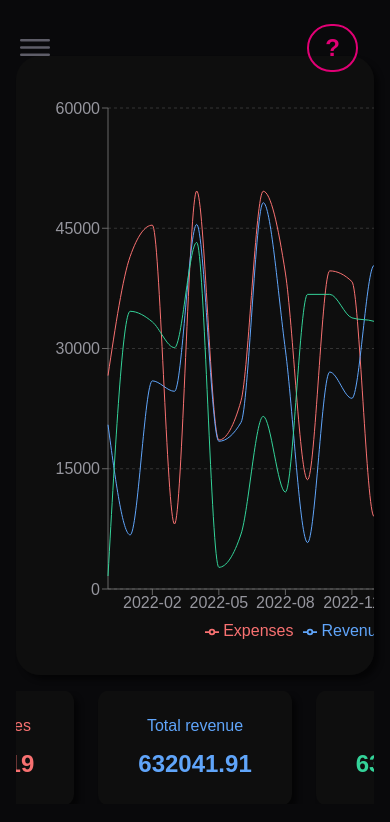
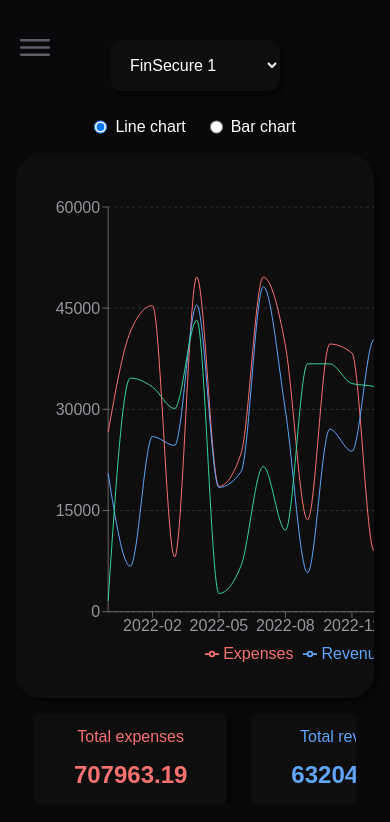
Before and after one commit to MrDalo/telekom-intern, a Next.js app in the folder nextjs-app/: page /graph in a window 390 px wide. Shown: the top 822 px of the page. Built offline with nearby package versions, Linux system fonts and the light colour scheme; a web font is replaced by a local one.

Commit message:
feat: Created chart filtering | Clean app from unused code | Edit some CSS from responsivity

```diff
--- a/nextjs-app/package.json
+++ b/nextjs-app/package.json
@@ -11,6 +11,7 @@
   "dependencies": {
     "@radix-ui/react-checkbox": "^1.0.4",
     "@radix-ui/react-hover-card": "^1.0.7",
+    "@radix-ui/react-radio-group": "^1.1.3",
     "@radix-ui/react-slot": "^1.0.2",
     "@tanstack/react-table": "^8.10.7",
     "@types/recharts": "^1.8.27",
--- a/nextjs-app/src/components/(graph)/bar-graph.tsx
+++ b/nextjs-app/src/components/(graph)/bar-graph.tsx
@@ -13,10 +13,10 @@ import {
 import CustomTooltip from './custome-tooltip';
 
 type Props = {
-	data: Entity[];
+	entryData: MonthlyData[];
 };
 
-const BarGraph = ({ data }: Props) => {
+const BarGraph = ({ entryData }: Props) => {
 	return (
 		<ResponsiveContainer
 			width={'100%'}
@@ -24,7 +24,7 @@ const BarGraph = ({ data }: Props) => {
 			className="!min-w-[600px]"
 		>
 			<BarChart
-				data={data[0].monthlyData.sort((a: MonthlyData, b: MonthlyData) =>
+				data={entryData.sort((a: MonthlyData, b: MonthlyData) =>
 					a.date > b.date ? 1 : -1
 				)}
 				margin={{ top: 20, right: 30, left: 0, bottom: 0 }}
--- a/nextjs-app/src/components/(graph)/graph-component.tsx
+++ b/nextjs-app/src/components/(graph)/graph-component.tsx
@@ -1,42 +1,38 @@
 'use client';
 import { Entity, MonthlyData } from '@/app/types/interfaces';
 import React, { useState } from 'react';
-import {
-	Area,
-	CartesianGrid,
-	ReferenceLine,
-	XAxis,
-	YAxis,
-	AreaChart,
-	ResponsiveContainer,
-	Tooltip,
-	Legend,
-	LineChart,
-	Line,
-	Bar,
-	BarChart
-} from 'recharts';
-import CustomTooltip from './custome-tooltip';
 import LineGraph from './line-graph';
+import Stats from './stats';
 import BarGraph from './bar-graph';
-import Stats from './stats';
+import GraphFilter from './graph-filter';
 
 type Props = {
 	data: Entity[];
 };
 
 const Graph = ({ data }: Props) => {
-	const [filteredData, setFilteredData] = useState<Entity[]>(data);
+	const [isLineChart, setIsLineChart] = useState<boolean>(true);
+
+	const [filteredData, setFilteredData] = useState<MonthlyData[]>(
+		data.filter(entity => entity.id === 1)[0].monthlyData
+	);
 
 	return (
 		<div className="flex h-full w-full flex-col items-center justify-start gap-4">
-			<div></div>
+			<GraphFilter
+				data={data}
+				setFilteredData={setFilteredData}
+				setIsLineChart={setIsLineChart}
+			/>
 			{/* <div className=" h-5/6  w-[100%] overflow-auto rounded-3xl bg-[#0e0e0e] p-8 text-white "> */}
 			<div className=" nav-box-shadow  h-5/6 w-[100%] overflow-auto rounded-3xl bg-[#0e0e0e] p-8 text-white md:w-[calc(100%-60px)]">
-				<LineGraph data={data} />
-				{/* <BarGraph data={data} /> */}
+				{isLineChart ? (
+					<LineGraph entryData={filteredData} />
+				) : (
+					<BarGraph entryData={filteredData} />
+				)}
 			</div>
-			<Stats data={data} />
+			<Stats entryData={filteredData} />
 		</div>
 	);
 };
--- /dev/null
+++ b/nextjs-app/src/components/(graph)/graph-filter.tsx
@@ -0,0 +1,74 @@
+import React from 'react';
+import data from '../../app/data/data';
+import { Entity, MonthlyData } from '@/app/types/interfaces';
+
+type Props = {
+	data: Entity[];
+	setFilteredData: React.Dispatch<React.SetStateAction<MonthlyData[]>>;
+	setIsLineChart: React.Dispatch<React.SetStateAction<boolean>>;
+};
+
+const GraphFilter = ({ data, setFilteredData, setIsLineChart }: Props) => {
+	return (
+		<div className=" flex flex-col flex-nowrap items-center justify-center gap-6 sm:flex-row">
+			<select
+				className=" nav-box-shadow rounded-xl bg-[#0e0e0e] p-4 text-white"
+				placeholder="Select Company"
+				defaultValue={data.sort((a, b) => (a.id > b.id ? 1 : -1))[0].company}
+				onChange={e => {
+					const selectedEntity = data.filter(
+						entity => entity.company === e.target.value
+					);
+					setFilteredData(selectedEntity[0].monthlyData);
+				}}
+			>
+				{data.map(entity => (
+					<option
+						key={entity.company}
+						value={entity.company}
+						className="bg-[#0e0e0e] font-teleGrotesk text-[#96969E]"
+					>
+						{entity.company}
+					</option>
+				))}
+			</select>
+
+			<form
+				onSubmit={e => {
+					e.preventDefault;
+				}}
+				className="flex flex-row flex-nowrap items-center justify-center gap-6"
+			>
+				<fieldset className=" flex flex-row gap-6">
+					<div className=" flex flex-row gap-2">
+						<input
+							type="radio"
+							id="line-chart"
+							name="chart"
+							value={'lineChart'}
+							defaultChecked
+							onChange={() => setIsLineChart(true)}
+						/>
+						<label htmlFor="line-chart" className="text-white">
+							Line chart
+						</label>
+					</div>
+					<div className=" flex flex-row gap-2">
+						<input
+							type="radio"
+							id="bar-chart"
+							name="chart"
+							value={'barChart'}
+							onChange={() => setIsLineChart(false)}
+						/>
+						<label htmlFor="bar-chart" className="text-white">
+							Bar chart
+						</label>
+					</div>
+				</fieldset>
+			</form>
+		</div>
+	);
+};
+
+export default GraphFilter;
--- a/nextjs-app/src/components/(graph)/line-graph.tsx
+++ b/nextjs-app/src/components/(graph)/line-graph.tsx
@@ -13,10 +13,10 @@ import {
 import CustomTooltip from './custome-tooltip';
 
 type Props = {
-	data: Entity[];
+	entryData: MonthlyData[];
 };
 
-const LineGraph = ({ data }: Props) => {
+const LineGraph = ({ entryData }: Props) => {
 	return (
 		<ResponsiveContainer
 			width={'100%'}
@@ -24,7 +24,7 @@ const LineGraph = ({ data }: Props) => {
 			className="!min-w-[600px]"
 		>
 			<LineChart
-				data={data[0].monthlyData.sort((a: MonthlyData, b: MonthlyData) =>
+				data={entryData.sort((a: MonthlyData, b: MonthlyData) =>
 					a.date > b.date ? 1 : -1
 				)}
 				margin={{ top: 20, right: 30, left: 0, bottom: 0 }}
--- a/nextjs-app/src/components/(graph)/stats.tsx
+++ b/nextjs-app/src/components/(graph)/stats.tsx
@@ -1,38 +1,39 @@
-import { Entity } from '@/app/types/interfaces';
+import { Entity, MonthlyData } from '@/app/types/interfaces';
 import React from 'react';
 
 type Props = {
-	data: Entity[];
+	entryData: MonthlyData[];
 };
 
-const Stats = ({ data }: Props) => {
-	const expenses = data[0].monthlyData.reduce(
+const Stats = ({ entryData }: Props) => {
+	const expenses = entryData.reduce(
 		(accumulator, value) => accumulator + value.Expenses,
 		0
 	);
-	const revenue = data[0].monthlyData.reduce(
+	const revenue = entryData.reduce(
 		(accumulator, value) => accumulator + value.Revenue,
 		0
 	);
-	const profit = data[0].monthlyData.reduce(
+	const profit = entryData.reduce(
 		(accumulator, value) => accumulator + value.Profit,
 		0
 	);
+
 	return (
-		<div className="flex w-full flex-row  items-center justify-center gap-6 overflow-x-auto overflow-y-hidden">
-			<div className="nav-box-shadow flex flex-col flex-nowrap items-center justify-center gap-2 rounded-xl bg-[#0e0e0e] px-10 py-6">
+		<div className="flex w-[90%] flex-row flex-nowrap items-center justify-start gap-6 overflow-x-auto overflow-y-hidden md:justify-center">
+			<div className="nav-box-shadow flex flex-col flex-nowrap items-center justify-center gap-2 rounded-2xl bg-[#0e0e0e] px-10 py-5">
 				<p className=" text-[1rem] text-[#F87171]">Total expenses </p>
 				<p className="text-[1.5rem] font-bold text-[#F87171]">
 					{Math.round(expenses * 100) / 100}
 				</p>
 			</div>
-			<div className="nav-box-shadow flex flex-col flex-nowrap items-center justify-center gap-2 rounded-xl bg-[#0e0e0e] px-10 py-6 ">
+			<div className="nav-box-shadow flex flex-col flex-nowrap items-center justify-center gap-2 rounded-2xl bg-[#0e0e0e] px-10 py-5 ">
 				<p className=" text-[1rem] text-[#60A5FA]">Total revenue </p>
 				<p className="text-[1.5rem] font-bold text-[#60A5FA]">
 					{Math.round(revenue * 100) / 100}
 				</p>
 			</div>
-			<div className="nav-box-shadow flex flex-col flex-nowrap items-center justify-center gap-2 rounded-xl bg-[#0e0e0e] px-10 py-6">
+			<div className="nav-box-shadow flex flex-col flex-nowrap items-center justify-center gap-2 rounded-2xl bg-[#0e0e0e] px-10 py-5">
 				<p className=" text-[1rem] text-[#34D399]">Total profit </p>
 				<p className="text-[1.5rem] font-bold text-[#34D399]">
 					{Math.round(profit * 100) / 100}
--- a/nextjs-app/src/components/support-box.tsx
+++ b/nextjs-app/src/components/support-box.tsx
@@ -4,7 +4,7 @@ import { HoverCard, HoverCardContent, HoverCardTrigger } from './ui/hover-card';
 const SupportBox = () => {
 	return (
 		<HoverCard openDelay={300}>
-			<HoverCardTrigger className=" absolute right-8 top-6 z-10 cursor-pointer rounded-full border-2 border-[#E10075] px-4 py-1 text-center text-[1.5rem] font-bold text-[#E10075]">
+			<HoverCardTrigger className=" absolute right-8 top-6 z-10 hidden cursor-pointer items-center justify-center rounded-full border-2 border-[#E10075] px-4 py-1 text-center text-[1.5rem] font-bold text-[#E10075] lg:flex">
 				?
 			</HoverCardTrigger>
 			<HoverCardContent className=" z-20 w-auto max-w-[60vw] border-[#96969E] bg-[#141414] text-[#e1e1e1]">
--- /dev/null
+++ b/nextjs-app/src/components/ui/radio-group.tsx
@@ -0,0 +1,44 @@
+"use client"
+
+import * as React from "react"
+import * as RadioGroupPrimitive from "@radix-ui/react-radio-group"
+import { Circle } from "lucide-react"
+
+import { cn } from "@/lib/utils"
+
+const RadioGroup = React.forwardRef<
+  React.ElementRef<typeof RadioGroupPrimitive.Root>,
+  React.ComponentPropsWithoutRef<typeof RadioGroupPrimitive.Root>
+>(({ className, ...props }, ref) => {
+  return (
+    <RadioGroupPrimitive.Root
+      className={cn("grid gap-2", className)}
+      {...props}
+      ref={ref}
+    />
+  )
+})
+RadioGroup.displayName = RadioGroupPrimitive.Root.displayName
+
+const RadioGroupItem = React.forwardRef<
+  React.ElementRef<typeof RadioGroupPrimitive.Item>,
+  React.ComponentPropsWithoutRef<typeof RadioGroupPrimitive.Item>
+>(({ className, ...props }, ref) => {
+  return (
+    <RadioGroupPrimitive.Item
+      ref={ref}
+      className={cn(
+        "aspect-square h-4 w-4 rounded-full border border-primary text-primary ring-offset-background focus:outline-none focus-visible:ring-2 focus-visible:ring-ring focus-visible:ring-offset-2 disabled:cursor-not-allowed disabled:opacity-50",
+        className
+      )}
+      {...props}
+    >
+      <RadioGroupPrimitive.Indicator className="flex items-center justify-center">
+        <Circle className="h-2.5 w-2.5 fill-current text-current" />
+      </RadioGroupPrimitive.Indicator>
+    </RadioGroupPrimitive.Item>
+  )
+})
+RadioGroupItem.displayName = RadioGroupPrimitive.Item.displayName
+
+export { RadioGroup, RadioGroupItem }
```
Also changed, not shown: 1 other file (tests, documents, lock files or other folders).
